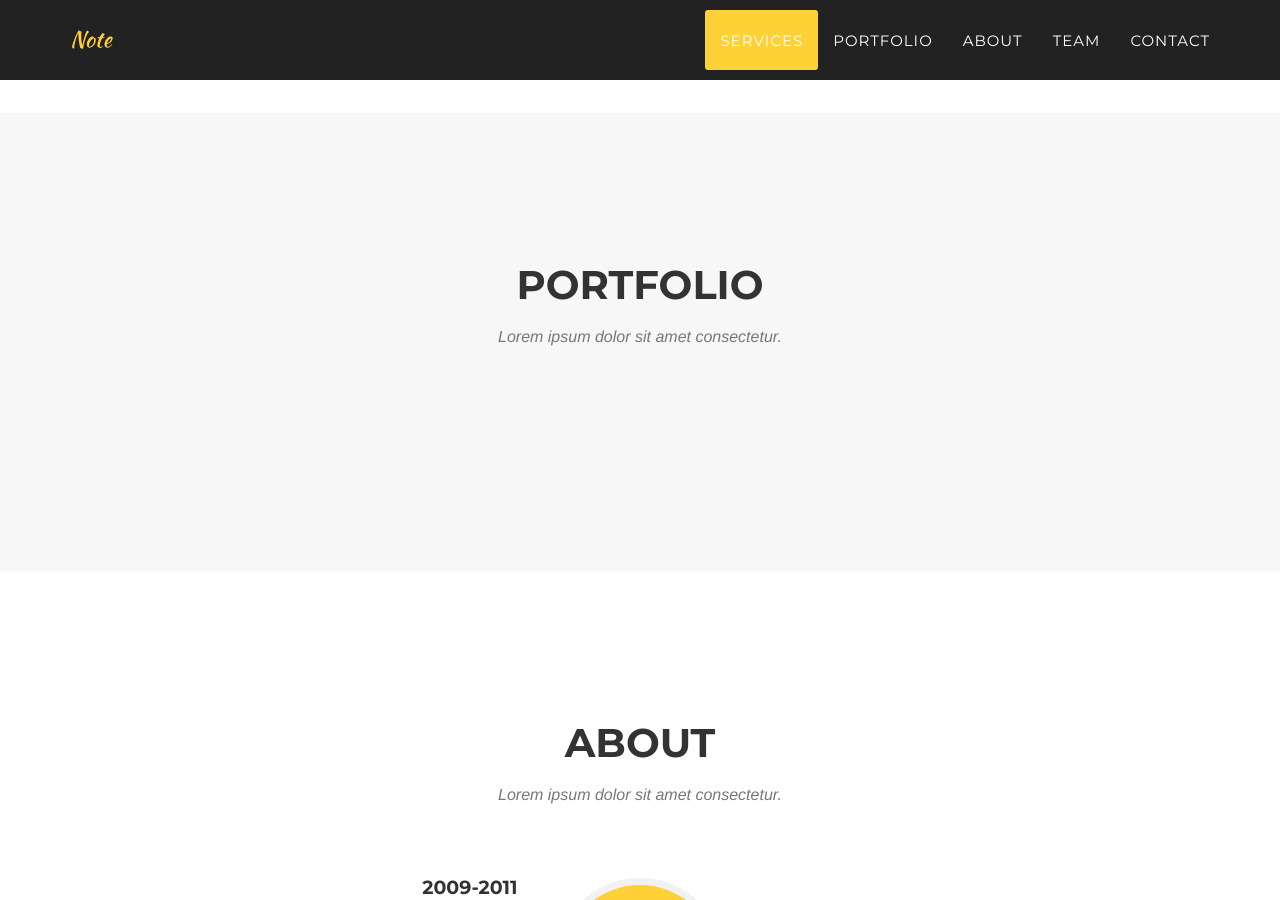
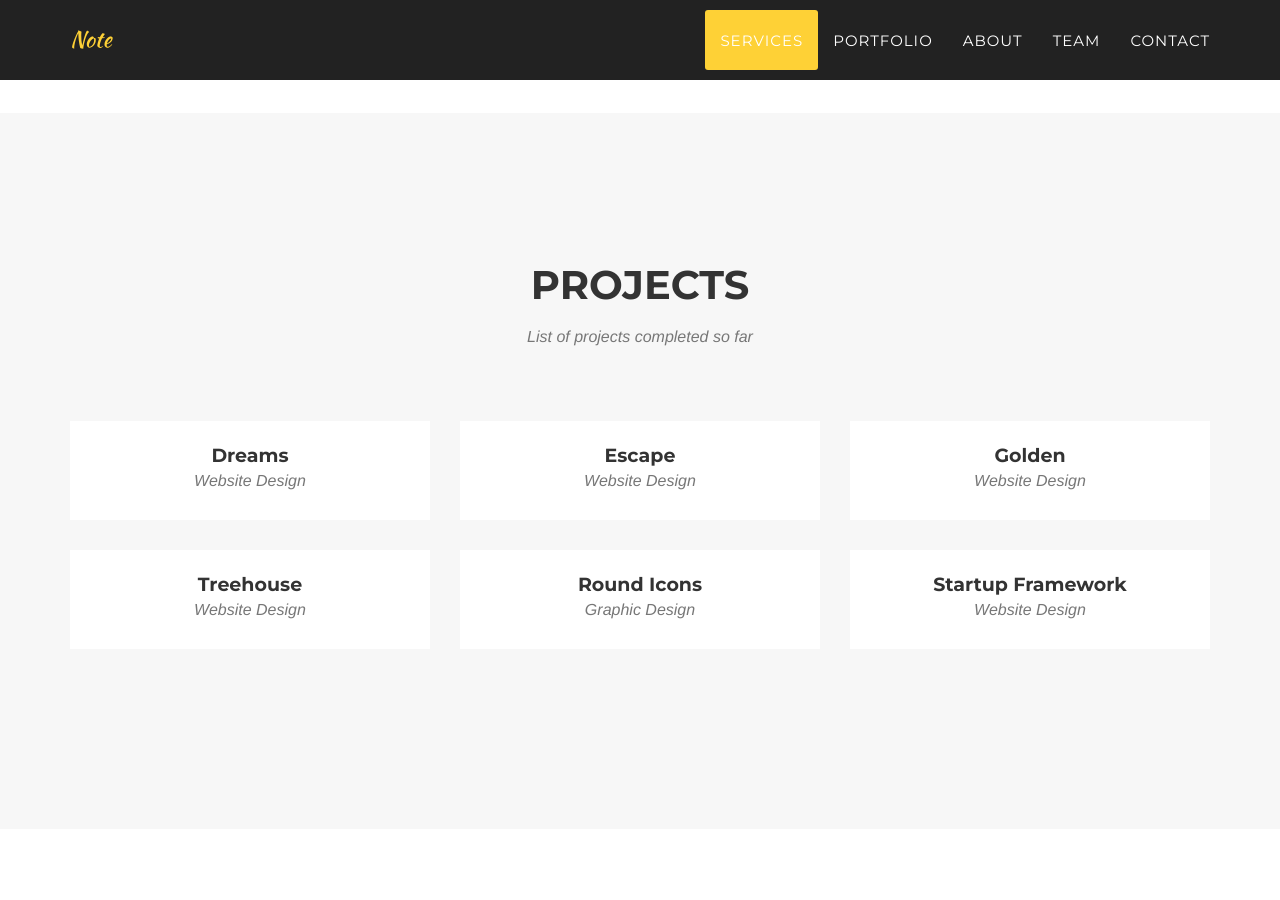
Before and after one commit to yusoojeong/yusoojeong.github.io, a Jekyll site: the page built from about.md, in a window 1280 px wide and 900 px high, scrolled down 1357 px. Built offline with Jekyll 4.4.1, drawn with Linux system fonts in a browser that asks for light colours; nearby versions of some CDN libraries; some web fonts are replaced; library files that are not in the unit come from our copies.

Commit message:
[Edit] posts/projects path

```diff
--- a/_includes/about/modals.html
+++ b/_includes/about/modals.html
@@ -1,5 +1,6 @@
 <!-- Portfolio Modals -->
- {% for post in site.categories.projects %}
+ {% for post in site.posts %}
+    {% if post.path contains 'projects' %}
         <div class="portfolio-modal modal fade" id="portfolioModal{{ post.modal-id }}" tabindex="-1" role="dialog" aria-hidden="true">
             <div class="modal-content">
                 <div class="close-modal" data-dismiss="modal">
@@ -37,4 +38,5 @@
                 </div>
             </div>
         </div>
+    {% endif %}
 {% endfor %}
--- a/_includes/about/portfolio_grid.html
+++ b/_includes/about/portfolio_grid.html
@@ -4,12 +4,13 @@
         <div class="container">
             <div class="row">
                 <div class="col-lg-12 text-center">
-                    <h2 class="section-heading">Portfolio</h2>
-                    <h3 class="section-subheading text-muted">Lorem ipsum dolor sit amet consectetur.</h3>
+                    <h2 class="section-heading">Projects</h2>
+                    <h3 class="section-subheading text-muted">List of projects completed so far</h3>
                 </div>
             </div>
             <div class="row">
-            {% for post in site.categories.projects %}
+            {% for post in site.posts %}
+                {% if post.path contains 'projects' %}
                     <div class="col-md-4 col-sm-6 portfolio-item">
                         <a href="#portfolioModal{{ post.modal-id }}" class="portfolio-link" data-toggle="modal">
                             <div class="portfolio-hover">
@@ -24,6 +25,7 @@
                             <p class="text-muted">{{ post.subtitle }}</p>
                         </div>
                     </div>
+                {% endif %}
             {% endfor %}
             </div>
         </div>
```
Lines whose indentation alone changed are shown as unchanged.
